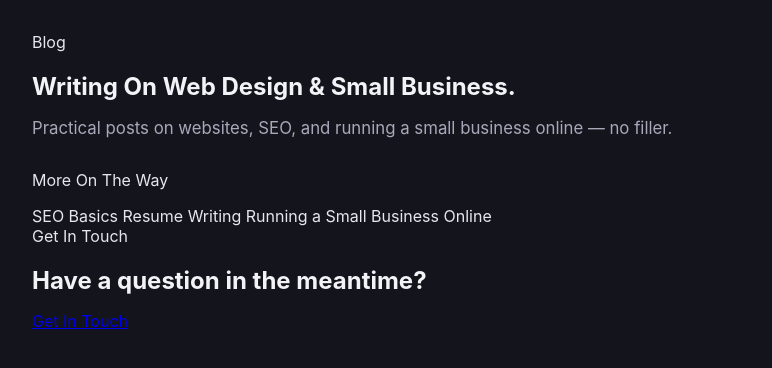
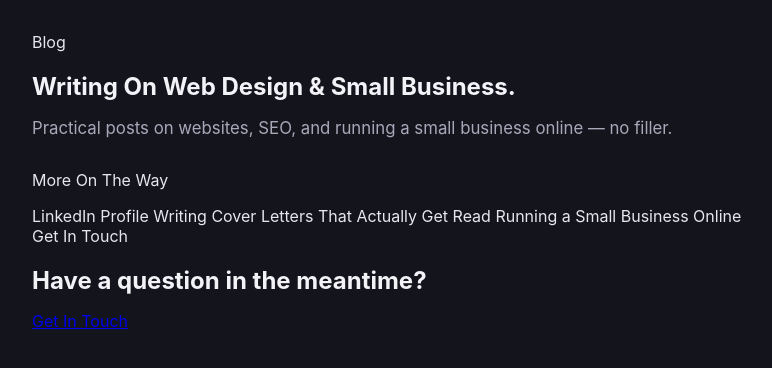
Before and after one commit to DrowsyCoded/Help-Desk, a Flask app: template freelance_site/templates/blog.html in a window 1280 px wide. Shown: the part 53-421 px from the top of the page, without its empty margins (158-930 px from the left). Run offline with Flask 3, Linux system fonts and the light colour scheme; the template is opened without the code that fills it, so the values that code supplies are empty.

Commit message:
Update blog 'more on the way' tags now that SEO Basics and Resume Writing are published

```diff
--- a/freelance_site/templates/blog.html
+++ b/freelance_site/templates/blog.html
@@ -26,8 +26,8 @@
     <div class="post-list-footer">
       <p class="eyebrow">More On The Way</p>
       <div class="topic-tags">
-        <span class="topic-tag">SEO Basics</span>
-        <span class="topic-tag">Resume Writing</span>
+        <span class="topic-tag">LinkedIn Profile Writing</span>
+        <span class="topic-tag">Cover Letters That Actually Get Read</span>
         <span class="topic-tag">Running a Small Business Online</span>
       </div>
     </div>
```
